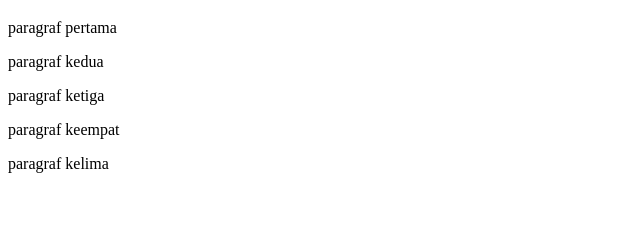
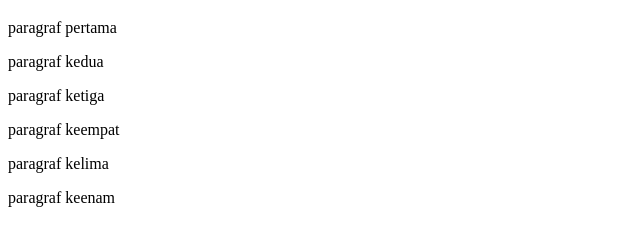
Before and after one commit to Zenith-072006/Tugas_semester-2, a plain HTML site: page index.html in a window 1280 px wide. Shown: the part 61-306 px from the top of the page, without its empty margins (0-640 px from the left). Drawn offline with Linux system fonts and the light colour scheme.

Commit message:
Menemukan Paragraf keenam

```diff
--- a/index.html
+++ b/index.html
@@ -12,5 +12,6 @@
     <p>paragraf ketiga</p>
     <p>paragraf keempat</p>
     <p>paragraf kelima</p>
+    <p>paragraf keenam</p>
 </body>
 </html>
```
